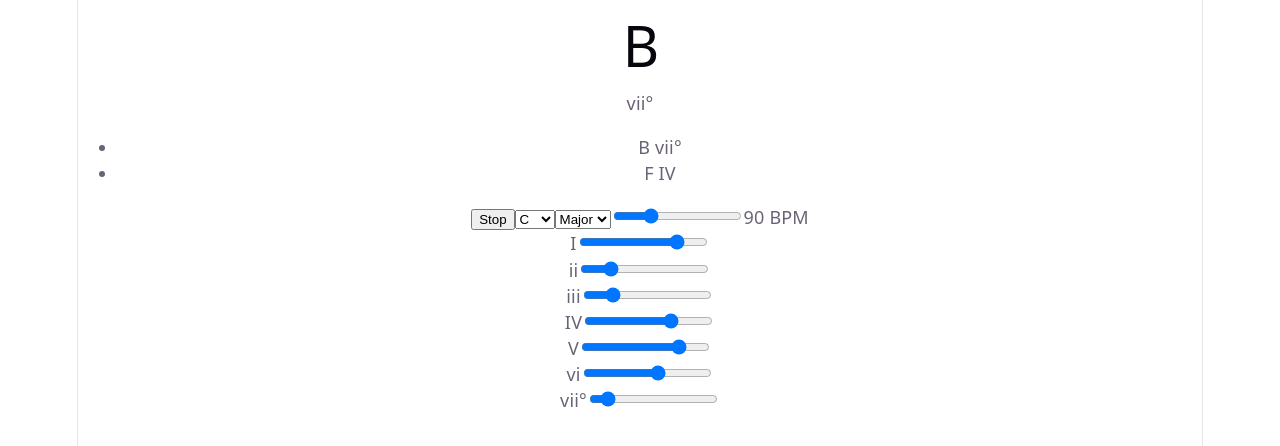
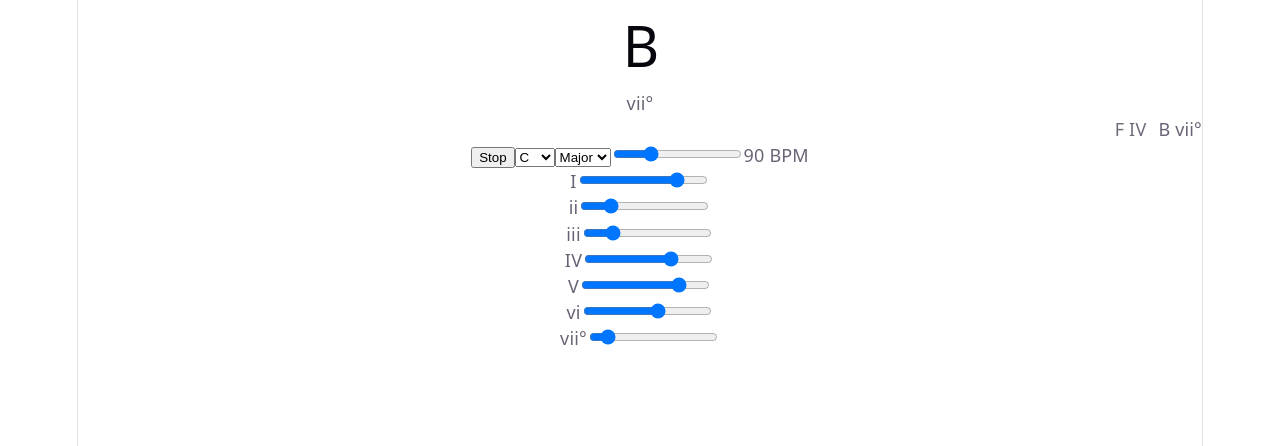
Before and after one commit to Tatsubooom/chord-app, a React app: page / in a window 1280 px wide. Both pictures are taken after a click on the button "Play". Shown: the top 446 px of the page. Built offline with nearby package versions, Linux system fonts and the light colour scheme; the HTML template or start-up script is replaced by a standard one.

Commit message:
add chord hidtory some fix

```diff
--- a/src/App.jsx
+++ b/src/App.jsx
@@ -46,6 +46,7 @@ export default function App() {
   function toggle() {
     if (playing) {
       clearTimeout(timerRef.current)
+      setHistory([])
       setPlaying(false)
       setCurrentChord(null)
     } else {
@@ -64,11 +65,13 @@ export default function App() {
       <h1>{currentChord ? currentChord.name : '—'}</h1>
       <p>{currentChord?.roman}</p>
 
-      <ul>
+      <div style={{ display: 'flex', gap: '12px', flexDirection: 'row-reverse', overflowX: 'auto' }}>
         {history.map((c, i) => (
-          <li key={i}>{c.name} {c.roman}</li>
-         ))}
-      </ul>
+          <div key={i} style={{ opacity: 1 - i * 0.05, whiteSpace: 'nowrap' }}>
+            {c.name} {c.roman}
+          </div>
+          ))}
+      </div>
 
       <button onClick={toggle}>{playing ? 'Stop' : 'Play'}</button>
 
```
